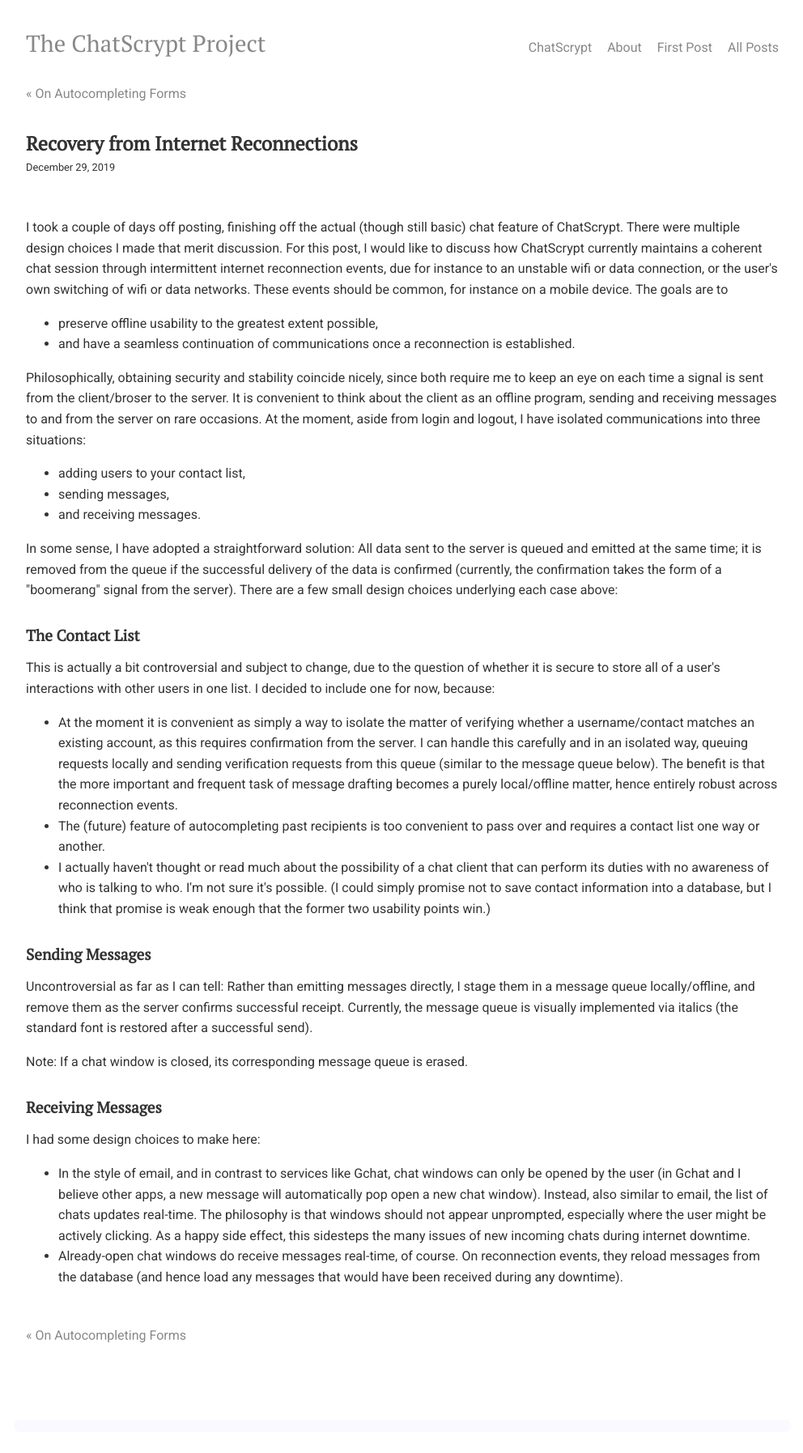
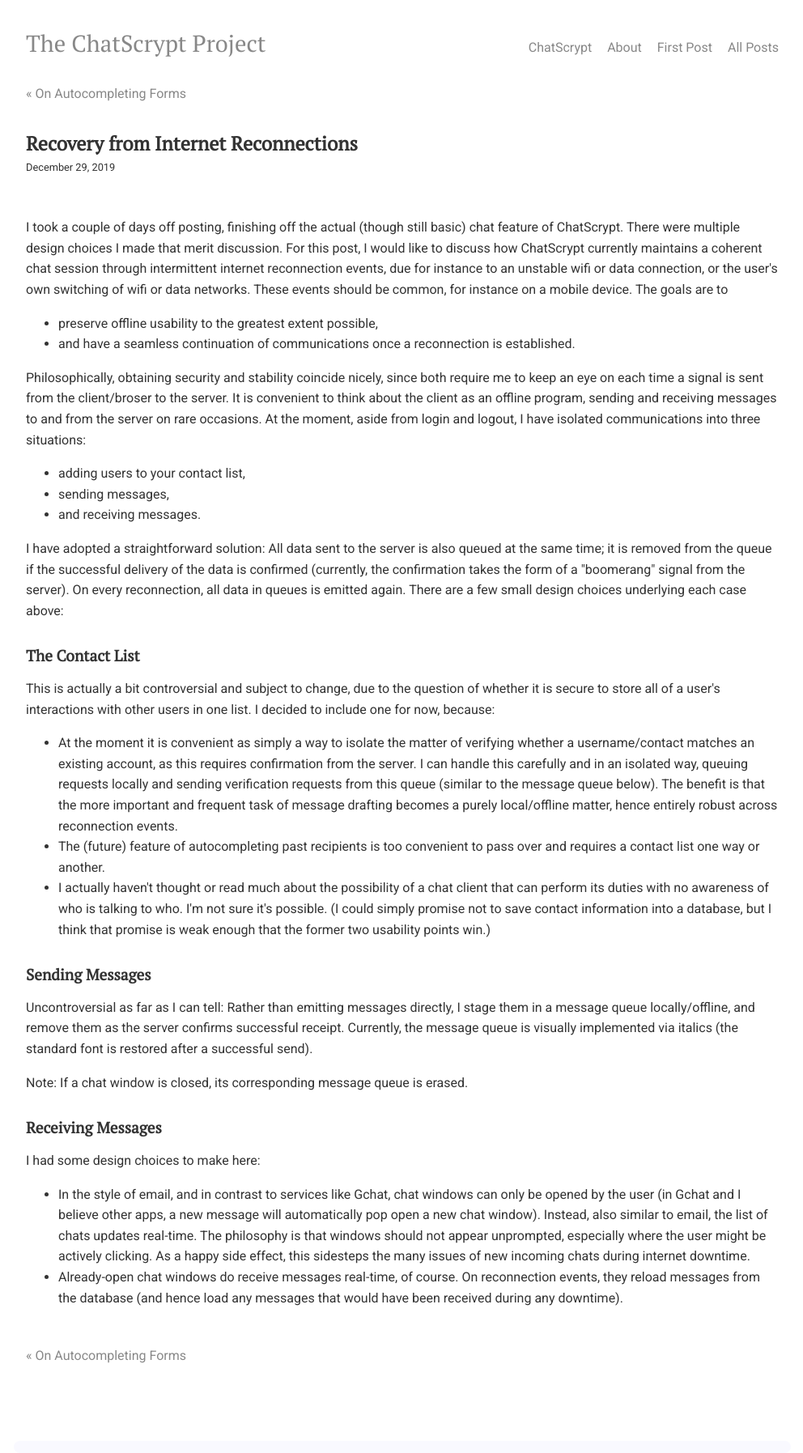
Before and after one commit to chatscrypt/chatscrypt.github.io, a Jekyll site: the page built from _posts/2019-12-29-recovery-from-internet-reconnections.html, in a window 1280 px wide. Shown: the whole page at 81% size, without its empty margins (143-1135 px from the left). Built offline with Jekyll 4.4.1, drawn with Linux system fonts in a browser that asks for light colours; comment, search, counter and statistics services are not loaded; before the commit the page ends 1769 px from its top, so only the background shows below that.

Commit message:
Update 2019-12-29-recovery-from-internet-reconnections.html

```diff
--- a/_posts/2019-12-29-recovery-from-internet-reconnections.html
+++ b/_posts/2019-12-29-recovery-from-internet-reconnections.html
@@ -21,7 +21,7 @@
 <li> and receiving messages.
 </ul>
 
-<p> In some sense, I have adopted a straightforward solution: All data sent to the server is queued and emitted at the same time; it is removed from the queue if the successful delivery of the data is confirmed (currently, the confirmation takes the form of a "boomerang" signal from the server).
+<p> I have adopted a straightforward solution: All data sent to the server is also queued at the same time; it is removed from the queue if the successful delivery of the data is confirmed (currently, the confirmation takes the form of a "boomerang" signal from the server). On every reconnection, all data in queues is emitted again.
 
 There are a few small design choices underlying each case above:
 
```
